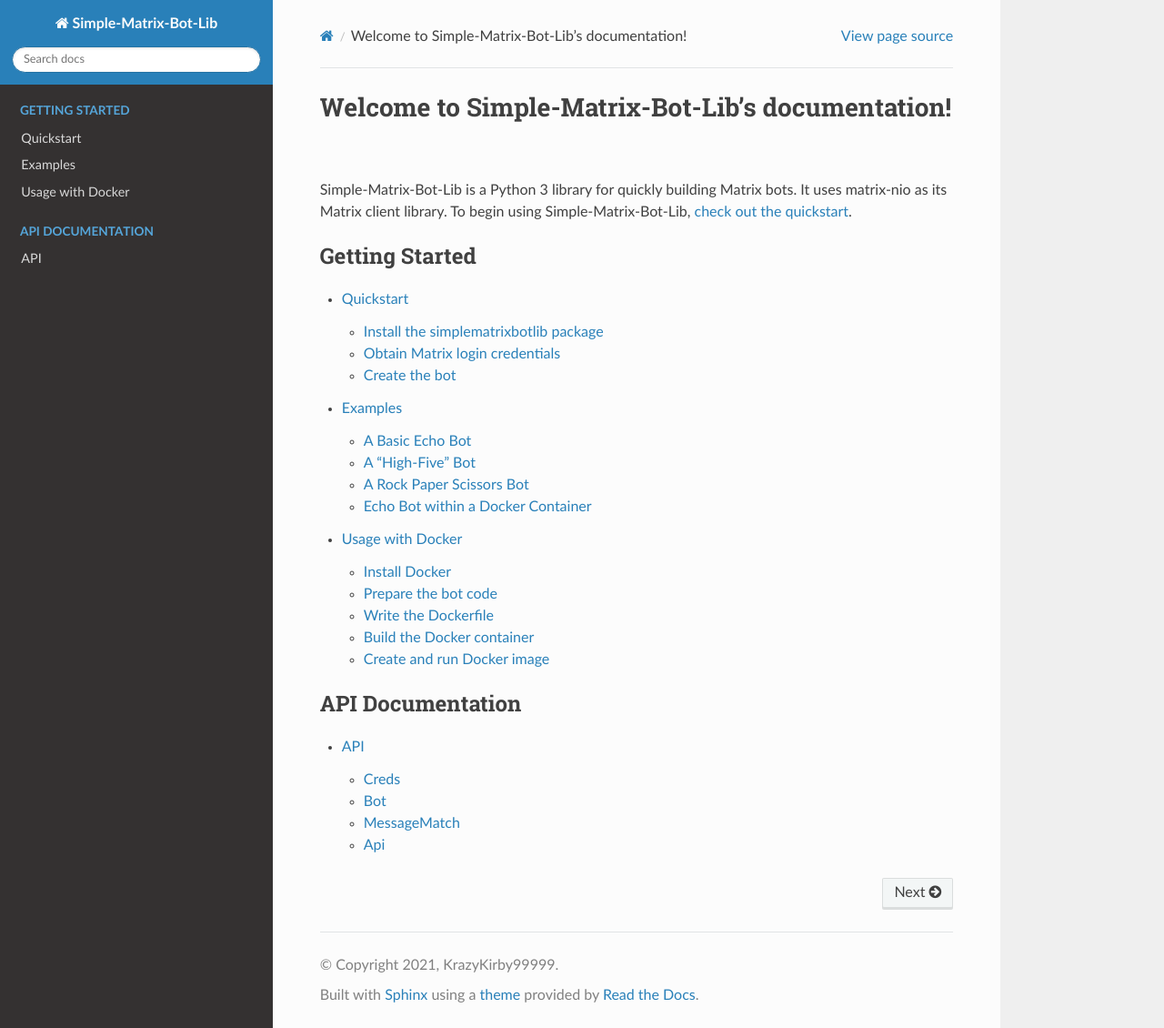
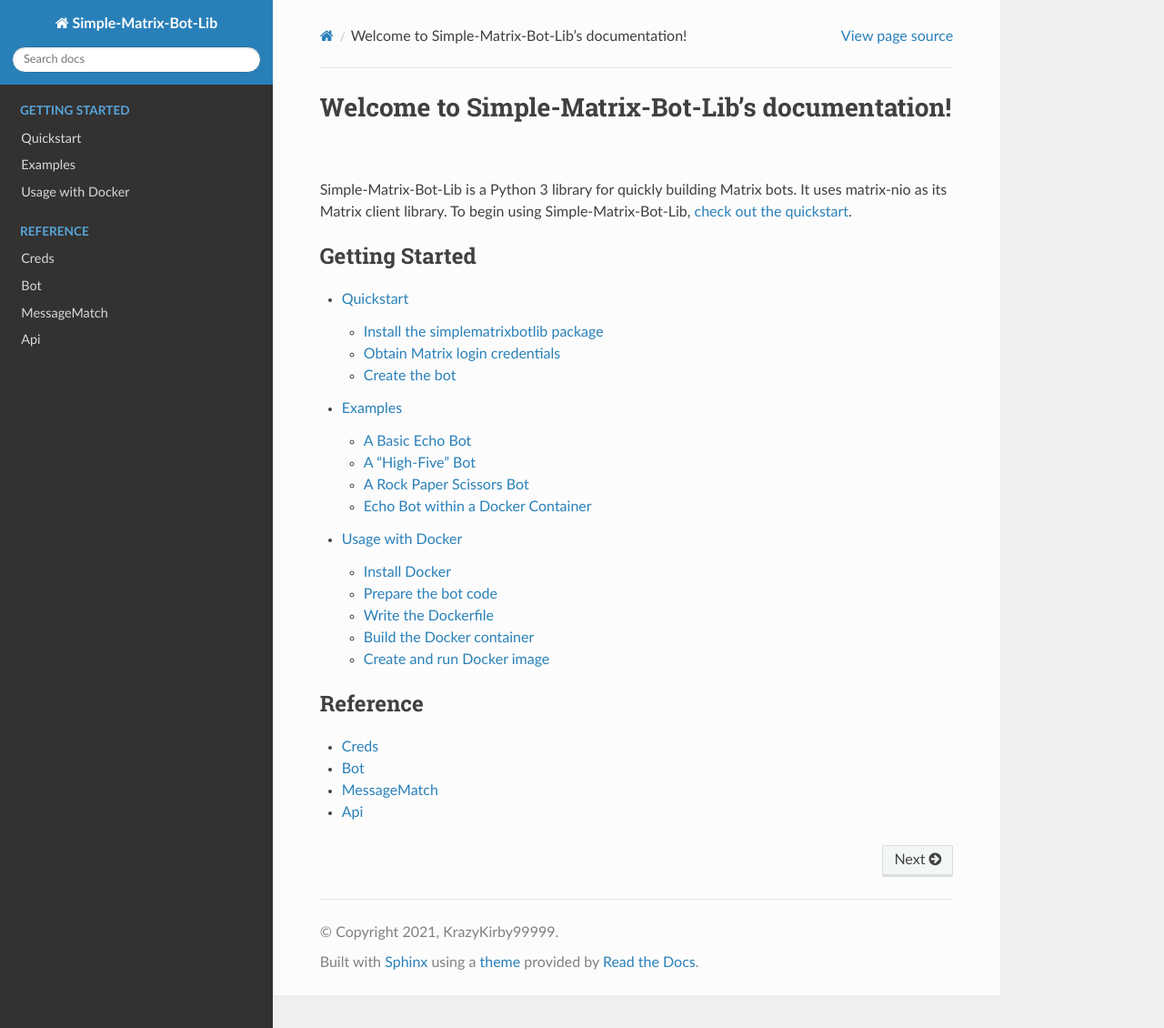
Before and after one commit to imbev/simplematrixbotlib, a Sphinx documentation site: the page built from doc/index.rst, in a window 1280 px wide and 1130 px high. Shown: the whole window at 91% size. Built offline with Sphinx 7.4.7 and the Read the Docs theme 2.0.0, drawn with Linux system fonts in a browser that asks for light colours.

Commit message:
Rename api(autodoc) to automatic documentation

```diff
--- a/doc/api.rst
+++ b/doc/autodoc.rst
@@ -1,7 +1,7 @@
-API
+Automatic documentation
 ===
 
-This document details the API of simplematrixbotlib.
+This is automatically generated documentation of the simplematrixbotlib package.
 
 Creds
 -----
--- a/doc/index.rst
+++ b/doc/index.rst
@@ -17,6 +17,6 @@
 
 .. toctree::
    :maxdepth: 2
-   :caption: API Documentation
+   :caption: Reference
 
-   api
+   autodoc
```
